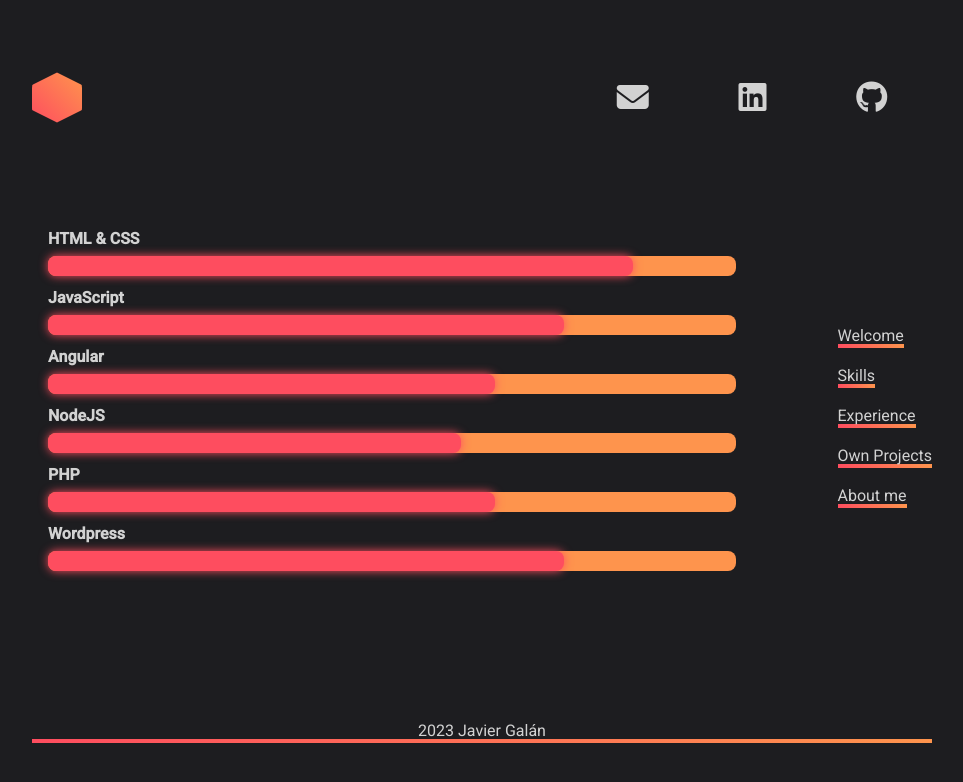
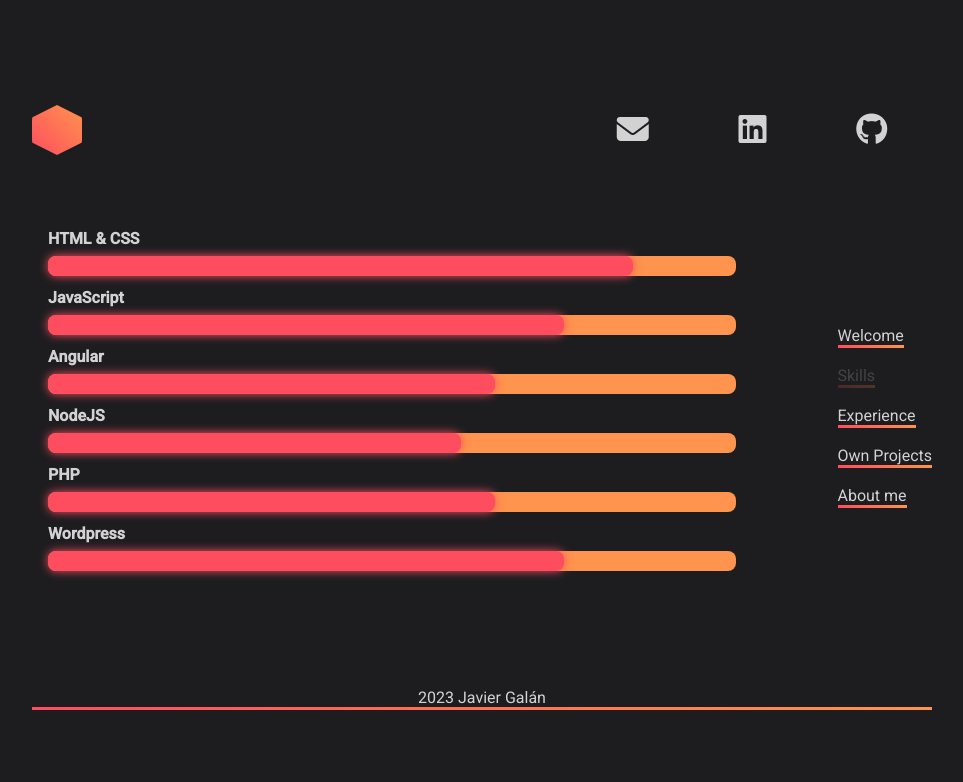
Before and after one commit to javier26galan/portfolio, an Angular app: page /skills in a window 1280 px wide. Shown: the top 782 px of the page, without its empty margins (158-1121 px from the left). Built offline with nearby package versions, Linux system fonts and the light colour scheme.

Commit message:
adding redirect and is active styles

```diff
--- a/src/app/app-routing.module.ts
+++ b/src/app/app-routing.module.ts
@@ -2,7 +2,10 @@
 import { RouterModule, Routes } from '@angular/router';
 
 const routes: Routes = [
-  {path: '', loadChildren: ()=>import("./main/main.module").then(m=>m.MainModule)}
+  {
+    path: '',
+    loadChildren: () => import('./main/main.module').then((m) => m.MainModule),
+  },
 ];
 
 @NgModule({
--- a/src/app/app.component.scss
+++ b/src/app/app.component.scss
@@ -20,6 +20,7 @@
   justify-content: space-between;
   align-items: center;
   width: 100%;
+  height: 40vh;
 }
 .router {
   margin: 1em 0 3em 0;
@@ -42,6 +43,7 @@
   /* Puedes agregar aquí tus estilos específicos */
   .main {
     flex-direction: column;
+    height:auto;
   }
   app-header,
   app-footer {
--- a/src/app/components/nav/nav.component.html
+++ b/src/app/components/nav/nav.component.html
@@ -1,10 +1,19 @@
 <nav>
   <ul>
-    <li><a class="gradient-underline" routerLink="" appActiveLink>Welcome</a></li>
+    <li>
+      <a
+        class="gradient-underline"
+        routerLink="welcome"
+        [routerLinkActive]="['is-active']"
+        appActiveLink
+        >Welcome</a
+      >
+    </li>
     <li>
       <a
         class="gradient-underline"
         routerLink="skills"
+        [routerLinkActive]="['is-active']"
         appActiveLink
         >Skills</a
       >
@@ -13,6 +22,7 @@
       <a
         class="gradient-underline"
         routerLink="experience"
+        [routerLinkActive]="['is-active']"
         appActiveLink
         >Experience</a
       >
@@ -21,6 +31,7 @@
       <a
         class="gradient-underline"
         routerLink="projects"
+        [routerLinkActive]="['is-active']"
         appActiveLink
         >Own Projects</a
       >
@@ -29,6 +40,7 @@
       <a
         class="gradient-underline"
         routerLink="about-me"
+        [routerLinkActive]="['is-active']"
         appActiveLink
         >About me</a
       >
--- a/src/app/components/nav/nav.component.scss
+++ b/src/app/components/nav/nav.component.scss
@@ -6,3 +6,18 @@
 li{
   margin-bottom: 0.5em;
 }
+
+.is-active{
+  animation: blink 700ms infinite alternate; /* Animación de parpadeo */
+  display: inline-block; /* Asegura que el ancho del enlace cambie */
+  transition: width 0.5s ease; /* Transición suave del ancho */
+}
+
+@keyframes blink {
+  from {
+    opacity: 1;
+  }
+  to {
+    opacity: 0.2; /* Cambia la opacidad según tu preferencia */
+  }
+}
--- a/src/app/main/main-routing.module.ts
+++ b/src/app/main/main-routing.module.ts
@@ -7,7 +7,8 @@
 import { JobComponent } from './components/job/job.component';
 
 const routes: Routes = [
-  { path: '', component: MainComponent },
+  { path: '', redirectTo: 'welcome', pathMatch: 'full' },
+  { path: 'welcome', component: MainComponent },
   { path: 'skills', component: SkilsComponent },
   { path: 'projects', component: ProjectComponent },
   { path: 'about-me', component: PersonalComponent },
--- a/src/app/shared/active-link.directive.ts
+++ b/src/app/shared/active-link.directive.ts
@@ -17,7 +17,6 @@
       .pipe(filter((event) => event instanceof NavigationEnd))
       .subscribe(() => {
         const currentUrl = this.router.routerState.snapshot.url;
-        console.log('current url', currentUrl);
         this.removePreviousClasses();
 
         let activeClass = '';
@@ -31,7 +30,7 @@
           activeClass = 'gradient-underline-skills';
         } else if (currentUrl === '/experience') {
           activeClass = 'gradient-underline-experience';
-        } else if (currentUrl === '/') {
+        } else if (currentUrl === '/welcome') {
           activeClass = 'gradient-underline-welcome';
         }
 
--- a/src/styles.scss
+++ b/src/styles.scss
@@ -14,7 +14,7 @@
 }
 .gradient-underline {
   display: inline-block;
-  background-size: 100% 4px; /* Grosor del subrayado */
+  background-size: 100% 3px; /* Grosor del subrayado */
   background-position: 0 100%; /* Ubicación del subrayado */
   background-repeat: no-repeat;
   background-image: linear-gradient(to right, #e334d0, #74ee15);
```
